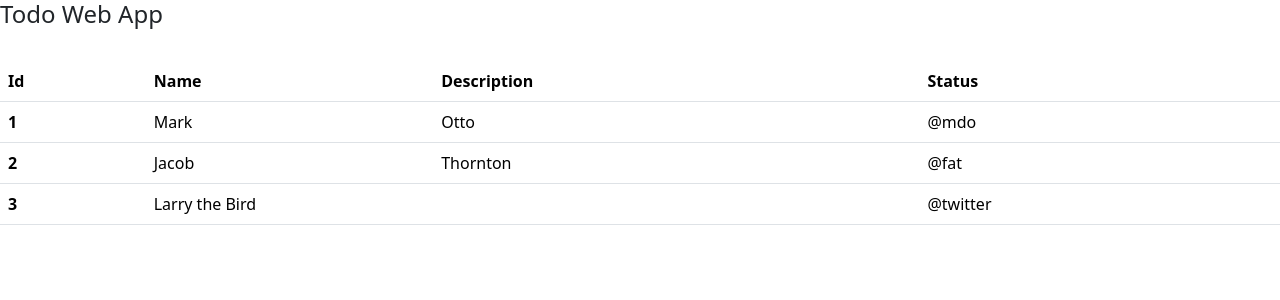
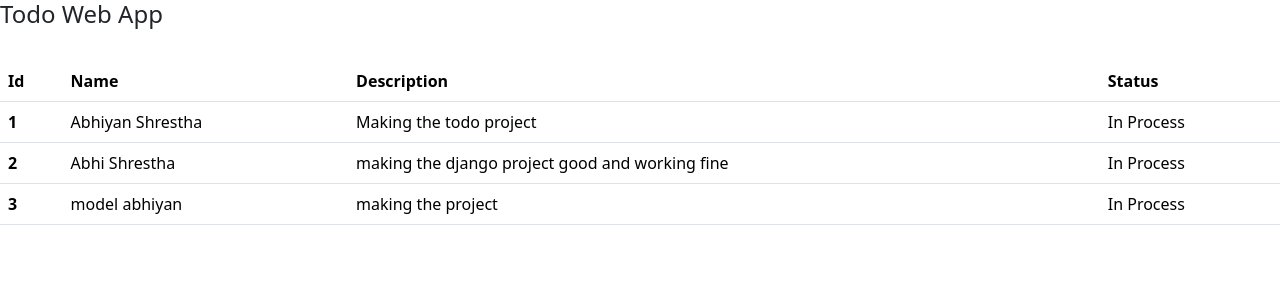
Before and after one commit to abhiyanShrestha-fullstackdeveloper/todoapplication, a Django app: page / in a window 1280 px wide. Shown: the top 300 px of the page. Run offline with Django 5.2, Linux system fonts and the light colour scheme; data comes from the database, SQL or seed files in the repository.

Commit message:
made connection with frontend and bakend todo work
table shows backend data in the front end of the index.html with is homepage

```diff
--- a/todowebapp/base/views.py
+++ b/todowebapp/base/views.py
@@ -1,6 +1,8 @@
 from django.shortcuts import render
-
+from .models import Todo
 # Create your views here.
 
 def home(request):
-    return render(request,'index.html')
+    todo_objs = Todo.objects.all()
+    data = {'todos': todo_objs}
+    return render(request,'index.html',context=data)
--- a/todowebapp/templates/index.html
+++ b/todowebapp/templates/index.html
@@ -23,23 +23,14 @@
               </tr>
             </thead>
             <tbody>
+              {%for todo in todos%}
               <tr>
-                <th scope="row">1</th>
-                <td>Mark</td>
-                <td>Otto</td>
-                <td>@mdo</td>
+                <th scope="row">{{todo.id}}</th>
+                <td>{{todo.name}}</td>
+                <td>{{todo.description}}</td>
+                <td>{{todo.status}}</td>
               </tr>
-              <tr>
-                <th scope="row">2</th>
-                <td>Jacob</td>
-                <td>Thornton</td>
-                <td>@fat</td>
-              </tr>
-              <tr>
-                <th scope="row">3</th>
-                <td colspan="2">Larry the Bird</td>
-                <td>@twitter</td>
-              </tr>
+              {% endfor %}
             </tbody>
           </table>
     </body>
```
